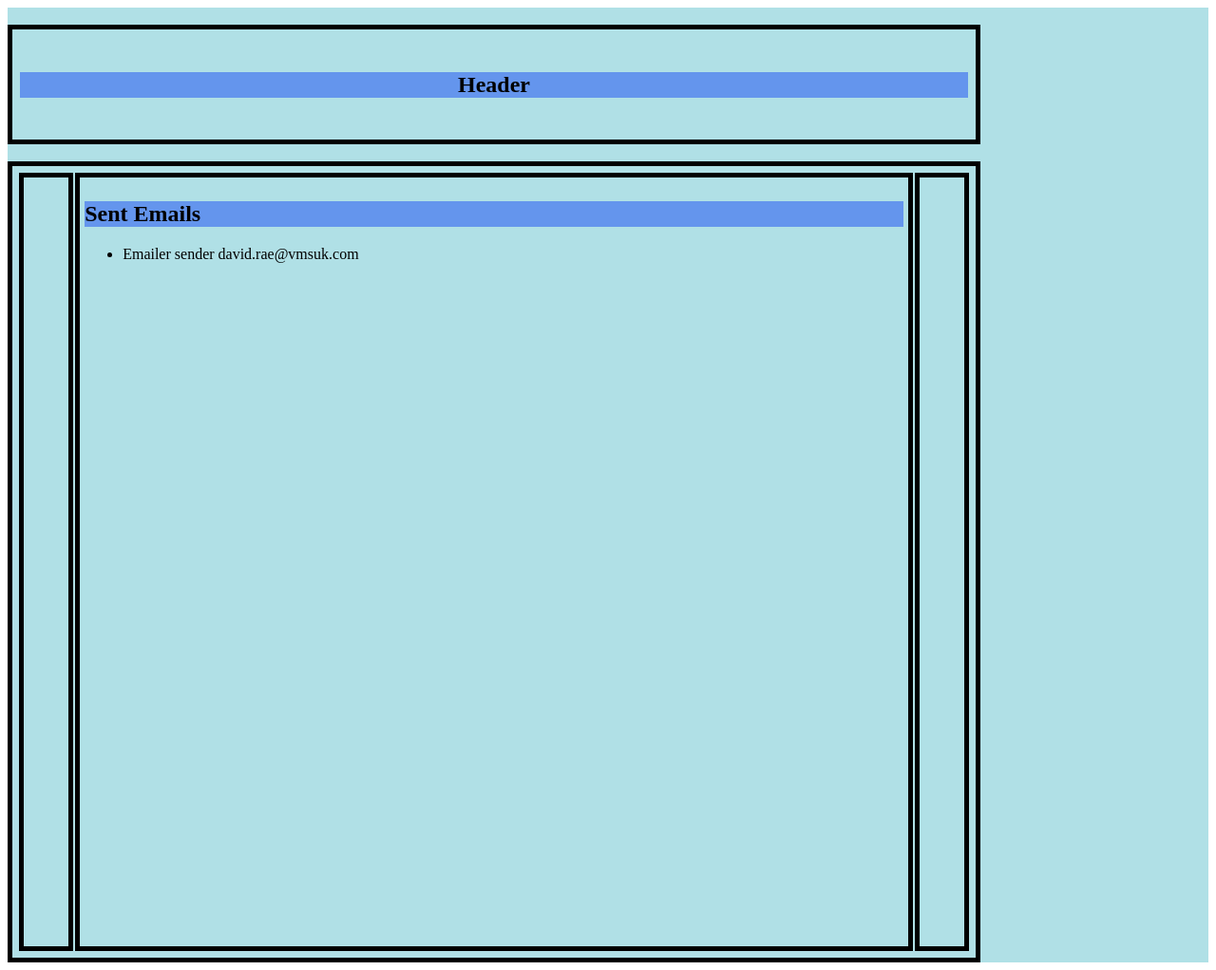
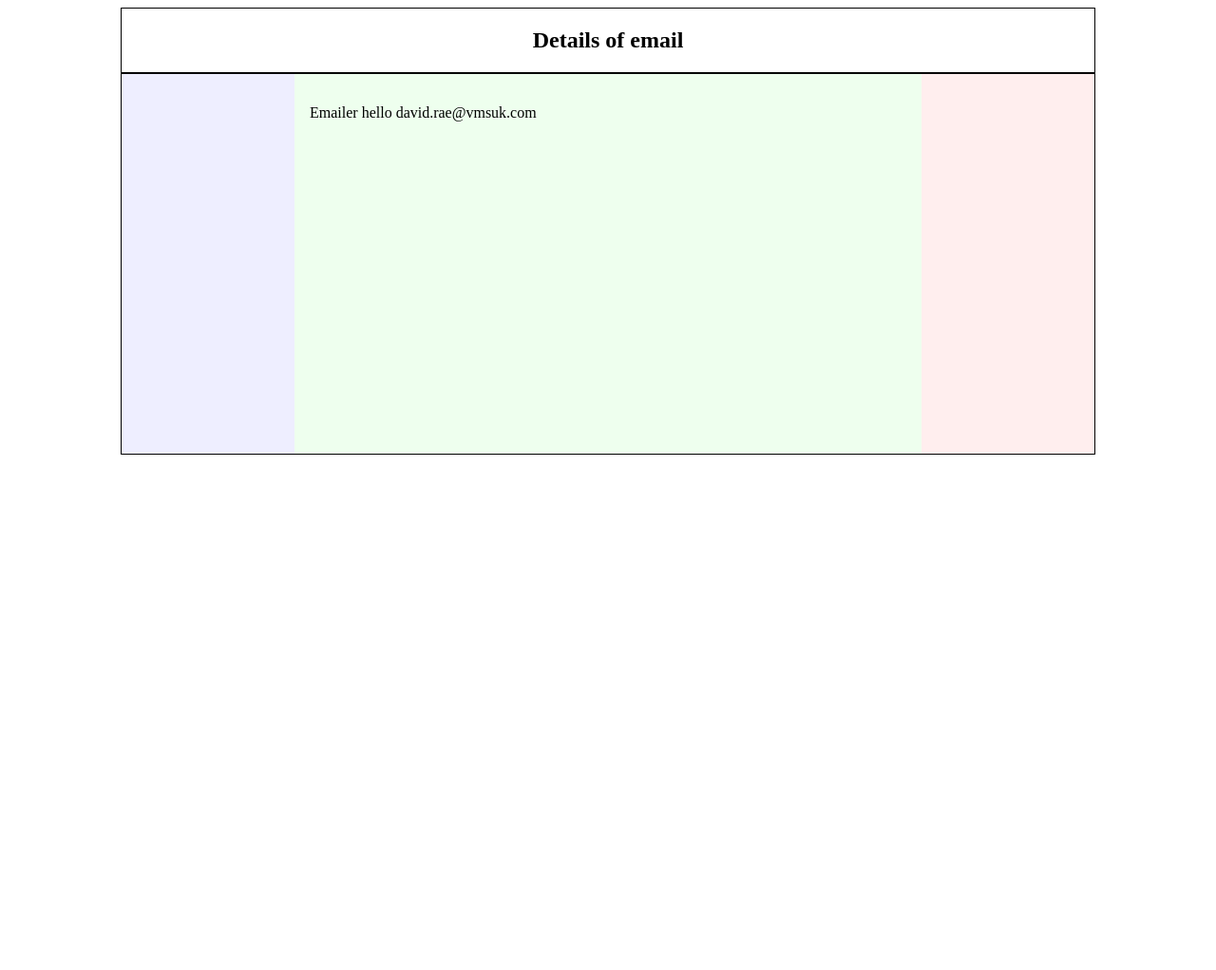
Before and after one commit to davidrae/django_tutorial, a Django app: page /foo/sent_emails/1/ in a window 1280 px wide. Shown: the whole page at 95% size. After the commit the page ends 479 px from the top, so only its background shows below. Run offline with Django 3.2, Linux system fonts and the light colour scheme; data comes from the database, SQL or seed files in the repository; lists and menus that the app fills with data are empty; parts of the project's set-up code (start-up, migrations or seed data) failed here and were passed over.

Commit message:
changed the tables in the css to divs

```diff
--- a/foo/models.py
+++ b/foo/models.py
@@ -28,7 +28,7 @@ class Emailer(models.Model):
             send_mail(self.subject, self.body, self.sender_email, ['david.rae@vmsuk.com'])
 
     def __unicode__(self):
-        return "Emailer %s %s" % (self.sender_name, self.sender_email)
+        return "Emailer %s %s" % (self.body, self.sender_email)
 
         # In reality we'd use a form class
         # to get proper validation errors.
--- a/foo/static/foo/css/main.css
+++ b/foo/static/foo/css/main.css
@@ -1,48 +1,52 @@
+h2
+{
+    text-align: center;
+}
 
 
-h2
+
+
+#container
 {
-background-color:#6495ed;
-}
-p
-{
-background-color:#e0ffff;
-}
-
-table, td, tr
-{
-    border:5px solid black;
-    padding:5px;
+    width: 1024px;
+      margin: auto;
+        padding:0;
+        display: table;
+        border: 1px solid black;
 
 }
 
-table
+#row
 {
-    width:1024px;
+    display: table-row;
+    height: 400px;
 }
 
-th
+#left, #right, #middle
 {
-    height: 100px;
-    text-align:center;
+    display: table-cell;
 }
 
-td
+#left
 {
-    text-align:left;
-    height:800px;
-    vertical-align:top;
+    width:150px;
+    padding:1em;
+    background: #EEF;
+    display: table-cell;
 }
 
-tr
+#right
 {
-
+    width:150px;
+    padding:1em;
+    background:#FEE;
+    display: table-cell;
 }
 
-.center
+
+#middle
 {
-    margin:auto;
-    background-color: #b0e0e6;
-
-
+    padding: 1em;
+    background:#EFE;
+    display: table-cell;
 }
--- a/foo/templates/foo/emailer_detail.html
+++ b/foo/templates/foo/emailer_detail.html
@@ -9,41 +9,26 @@
 </head>
 <body>
 
+<div id="container">
+    <h2>Details of email </h2>
+</div>
 
-<div class="center">
-<br>
+<div id="container">
+  <div id="row">
 
-<table>
-<tr>
-    <th>
-        <h2>Header</h2>
-    </th>
+    <div id="left">
 
-</tr>
-</table>
+    </div>
 
-</br>
+    <div id="middle">
+        <p>{{ object }}</p>
+    </div>
 
-<table>
+    <div id="right">
 
-<tr>
-    <td>
+    </div>
 
-    </td>
-    <td>
-        {% block content %}
-    <h2>Sent Emails</h2>
-    <ul>
-            <li>{{ object }}</li>
-    </ul>
-        {% endblock %}
-    </td>
-    <td>
-
-    </td>
-</tr>
-
-</table>
+    </div>
 </div>
 
 
```
Also changed, not shown: 1 other file.
